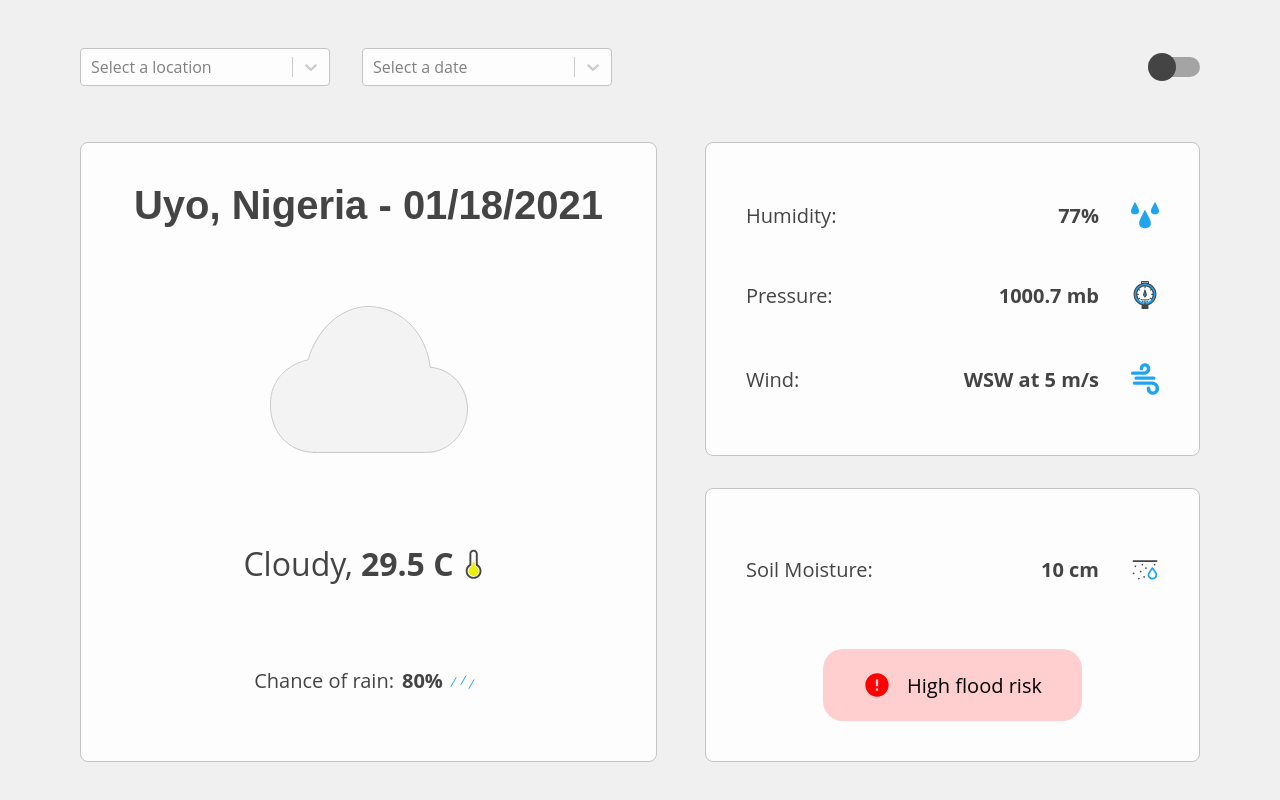
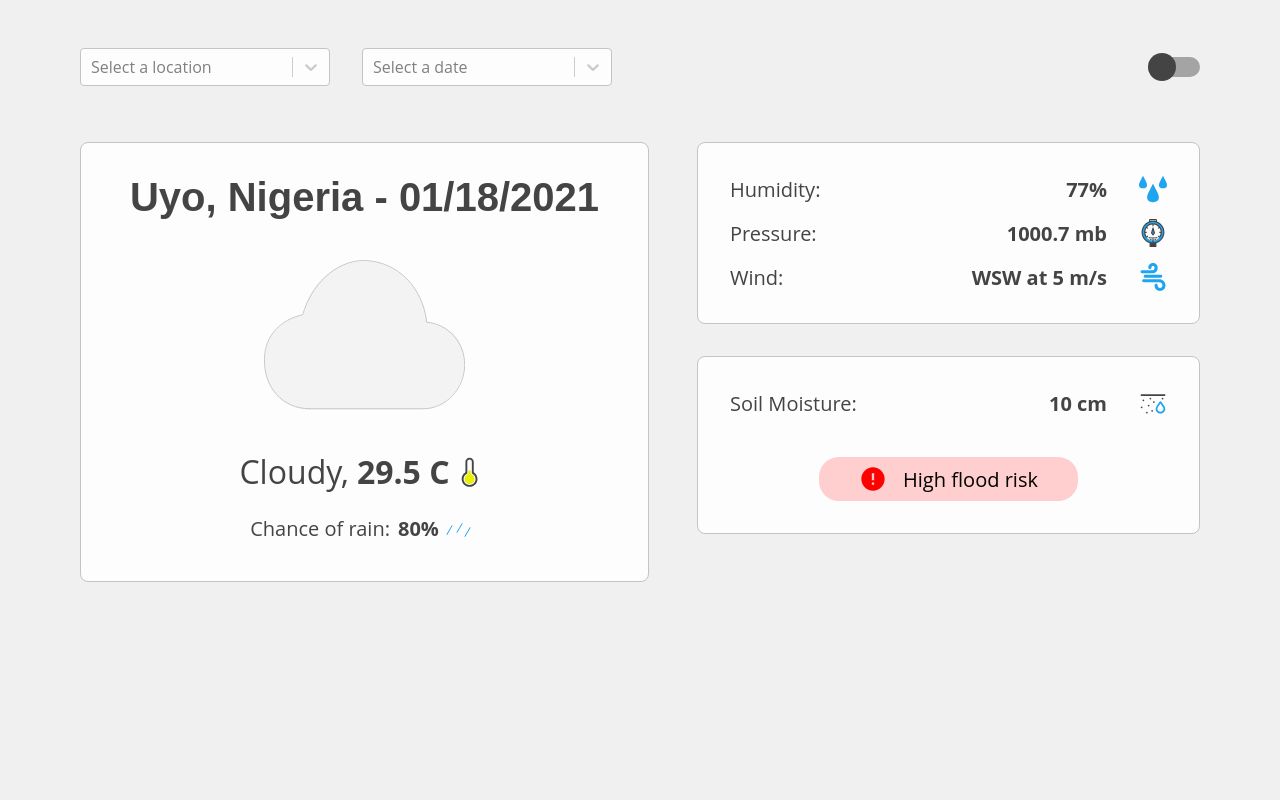
Before and after one commit to Azzyew/kanda-weather-dashboard, a React (Create React App) app: page / in a window 1280 px wide. Built offline with nearby package versions, Linux system fonts and the light colour scheme.

Commit message:
fix svg display

```diff
--- a/src/components/FloodRisk/style.js
+++ b/src/components/FloodRisk/style.js
@@ -15,6 +15,7 @@ const StyledFloodRisk = styled.div`
 
     svg {
         width: 2rem;
+        height: 2rem;
     }
 `
 
--- a/src/components/MainForecast/style.js
+++ b/src/components/MainForecast/style.js
@@ -8,7 +8,7 @@ const StyledMainForecast = styled.div`
     > svg {
         width: 40%;
         height: auto;
-        margin: 2rem 0;
+        margin: 1.5rem 0;
     }
 
     .condition {
@@ -25,6 +25,7 @@ const StyledMainForecast = styled.div`
 
         svg {
             width: 2.5rem;
+            height: 2.5rem;
         }
     }
 `
--- a/src/styles/appStyle.js
+++ b/src/styles/appStyle.js
@@ -43,7 +43,7 @@ const StyledApp = styled.div`
 
     .main-forecast, section {
       border-radius: 8px;
-      padding: 2.5rem;
+      padding: 2rem;
       display: flex;
       align-items: center;
       justify-content: space-between;
@@ -65,6 +65,7 @@ const StyledApp = styled.div`
 
         svg {
           width: 1.75rem;
+          height: 1.75rem;
         }
       }
 
```
